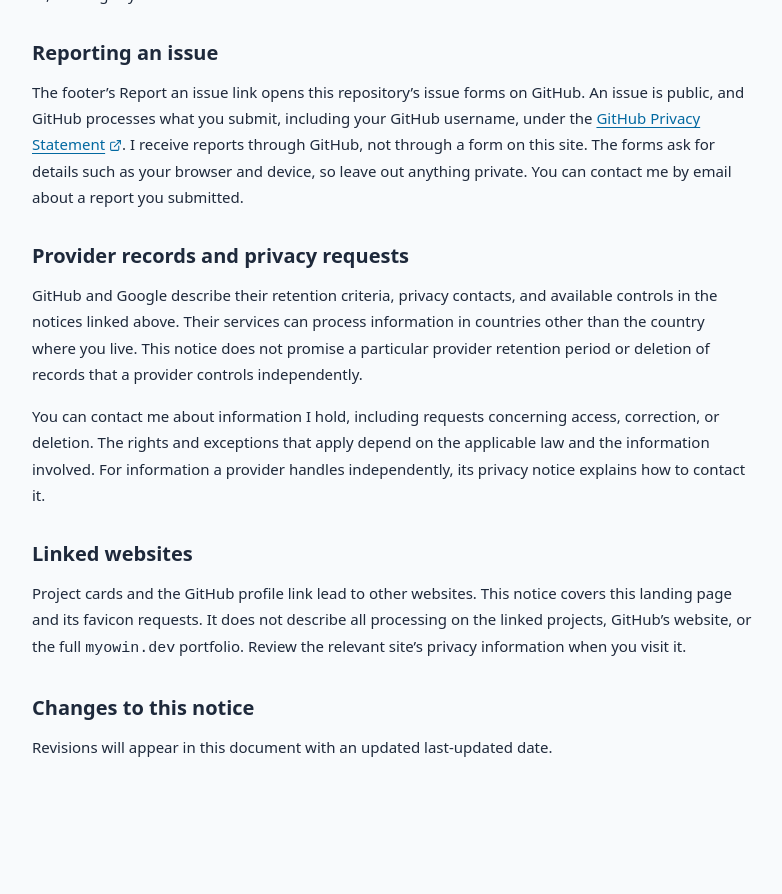
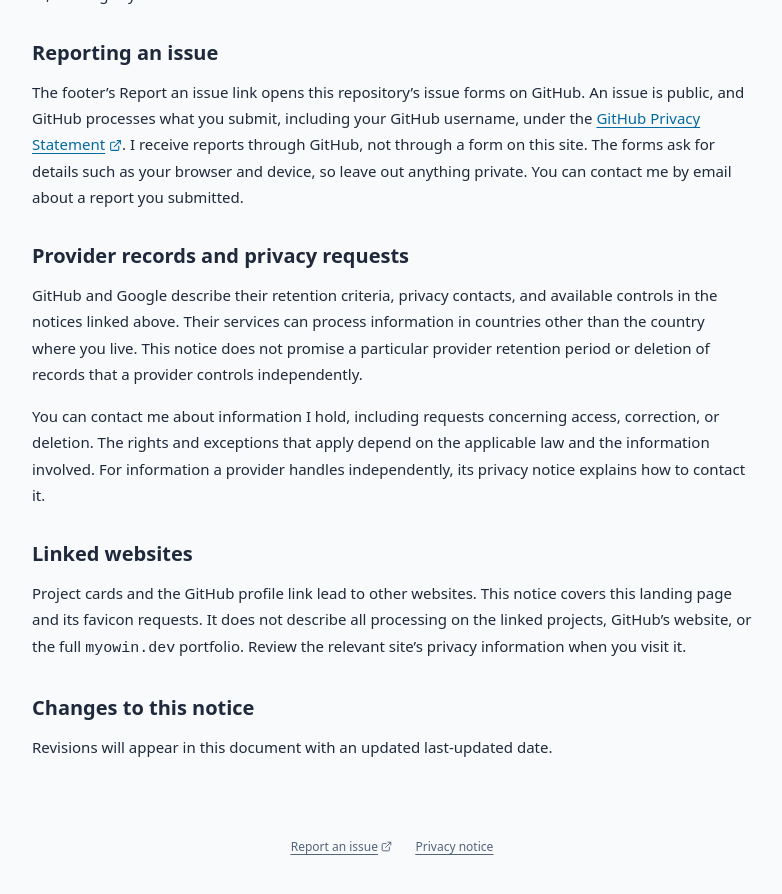
Before and after one commit to myowinthein/myowinthein.github.io, a Jekyll site: the page built from legal/privacy-policy.md, in a window 1280 px wide and 900 px high, scrolled down 2394 px. Shown: the top 894 px of the window, without its empty margins (248-1030 px from the left). Built offline with Jekyll 4.4.1, drawn with Linux system fonts in a browser that asks for light colours; before the commit the page ends 3202 px from its top, so only the background shows below that.

Commit message:
feat(site): show consistent footer on secondary pages
Co-authored-by: Codex <codex@openai.com>

```diff
--- a/404.html
+++ b/404.html
@@ -36,6 +36,11 @@
   <a class="return-home" href="/">← Back to projects</a>
 </main>
 
+<footer>
+  <a class="external-link" href="https://github.com/myowinthein/myowinthein.github.io/issues/new/choose"><span class="link-label">Report an issue</span></a>
+  <a href="/legal/privacy-policy.html"><span class="link-label">Privacy notice</span></a>
+</footer>
+
 <script src="/assets/theme-controls.js"></script>
 <script src="/assets/script.js"></script>
 
--- a/_layouts/legal.html
+++ b/_layouts/legal.html
@@ -30,6 +30,11 @@
   {{ content }}
 </main>
 
+<footer>
+  <a class="external-link" href="https://github.com/myowinthein/myowinthein.github.io/issues/new/choose"><span class="link-label">Report an issue</span></a>
+  <a href="{{ '/legal/privacy-policy.html' | relative_url }}" aria-current="page"><span class="link-label">Privacy notice</span></a>
+</footer>
+
 <script src="{{ '/assets/theme-controls.js' | relative_url }}"></script>
 
 </body>
```
